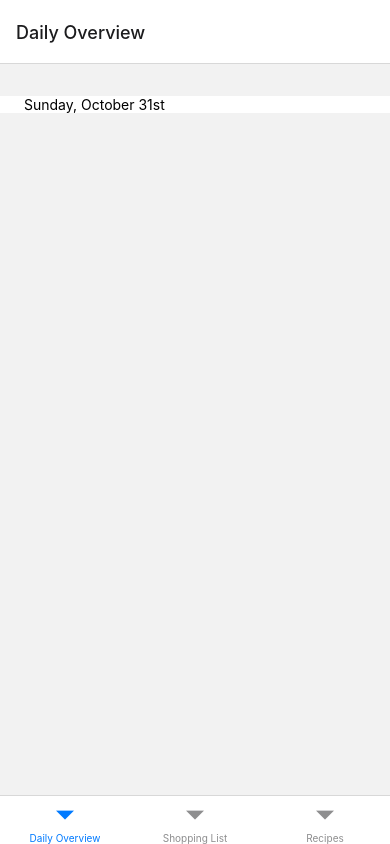
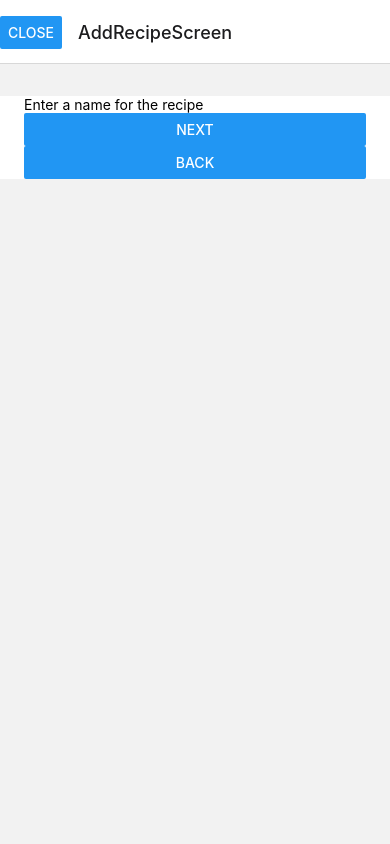
Before and after one commit to abrognara/TestReactApp, a React Native app: screen /AddRecipeScreen in a window 390 px wide. Built offline with nearby package versions, Linux system fonts and the light colour scheme.

Commit message:
replaced edit list screen with generic list view, create AddRecipeScreen with form for adding a recipe

```diff
--- a/App.js
+++ b/App.js
@@ -14,10 +14,9 @@ import Home from './components/Home';
 import ShoppingList from './components/ShoppingList';
 import { NavigationContainer } from '@react-navigation/native';
 import { createNativeStackNavigator } from '@react-navigation/native-stack';
-import { createBottomTabNavigator } from '@react-navigation/bottom-tabs';
 import type {Node} from 'react';
 import { useColorScheme } from 'react-native';
-import EditListScreen from './components/EditListScreen';
+import AddRecipeScreen from './components/AddRecipeScreen';
 import RecipeScreen from './components/RecipeScreen';
 
 const Stack = createNativeStackNavigator();
@@ -37,7 +36,7 @@ const App: () => Node = () => {
             />
             <Stack.Screen name="RecipeScreen" component={ RecipeScreen } />
             <Stack.Group screenOptions={{ presentation: 'modal' }}>
-              <Stack.Screen name="EditListScreen" component={ EditListScreen } />
+              <Stack.Screen name="AddRecipeScreen" component={ AddRecipeScreen } />
             </Stack.Group>
           </Stack.Navigator>
         </DatastoreContext.Provider>
--- /dev/null
+++ b/components/AddRecipeScreen.js
@@ -0,0 +1,78 @@
+import React, { useState, useEffect } from 'react';
+import RootView from './RootView';
+import {
+    Text,
+    TextInput,
+    View,
+    StyleSheet,
+    Button
+} from 'react-native';
+
+const AddRecipeScreen = ({ navigation }) => {
+    const [formStep, setFormStep] = useState(1);
+    const [recipeName, setRecpeName] = useState('');
+    const [ingredients, setIngredients] = useState('');
+    const [steps, setSteps] = useState('');
+
+    const handleSubmit = () => {
+        console.log(recipeName);
+        setRecpeName('');
+    };
+
+    useEffect(() => {
+        navigation.setOptions({
+            headerLeft: () => <Button title="Close" onPress={() => navigation.goBack()} />
+        }, [navigation]);
+    })
+
+    const renderFormStep = () => {
+        if (formStep < 2) return (
+            <TextInput
+                placeholder="Enter a name for the recipe"
+                value={recipeName}
+                onChangeText={text => setRecpeName(text)}
+            />
+        );
+        if (formStep == 2) return (
+            // Use some input that can add multiple items
+            <TextInput
+                placeholder="Enter ingredients"
+                value={ingredients}
+                onChangeText={text => setIngredients(text)}
+            />
+        );
+        if (formStep == 3) return (
+            // Use some input that can add multiple items
+            <TextInput
+                placeholder="Enter steps"
+                value={steps}
+                onChangeText={text => setSteps(text)}
+            />
+        );
+        if (formStep > 3) return (
+            <View>
+                <Text>Review New Recipe</Text>
+                <Text>Name: { recipeName }</Text>
+                <Text>Ingredients: { ingredients }</Text>
+                <Text>Steps: { steps }</Text>
+                <Button title="Submit Recipe" onPress={handleSubmit} />
+            </View>
+        );
+    };
+
+    return (
+        <RootView>
+            { renderFormStep() }
+            <Button
+                title="Next"
+                onPress={() => setFormStep(formStep + 1)}
+            />
+            <Button
+                title="Back"
+                onPress={() => setFormStep(formStep - 1)}
+            />
+        </RootView>
+    );
+};
+
+export default AddRecipeScreen;
--- a/components/EditListScreen.js
+++ /dev/null
@@ -1,42 +0,0 @@
-import React, { useState, useEffect } from 'react';
-import RootView from './RootView';
-import {
-    Text,
-    TextInput,
-    View,
-    StyleSheet,
-    Button
-} from 'react-native';
-
-const EditListScreen = ({ navigation }) => {
-    const [input, setInput] = useState('');
-
-    const handleSubmit = () => {
-        // TODO parent handles submit action so this component can be re-used
-        console.log(input);
-        setInput('');
-    };
-
-    useEffect(() => {
-        navigation.setOptions({
-            headerLeft: () => <Button title="Close" onPress={() => navigation.goBack()} />
-        });
-    })
-
-    return (
-        <RootView>
-            <TextInput
-                placeholder="Enter an item"
-                value={input}
-                onChangeText={text => setInput(text)}
-                onSubmitEditing={handleSubmit}
-            />
-            <Button
-                title="Add"
-                onPress={handleSubmit}
-            />
-        </RootView>
-    );
-};
-
-export default EditListScreen;
--- a/components/RecipesScreen.js
+++ b/components/RecipesScreen.js
@@ -28,7 +28,7 @@ const RecipesScreen = ({ navigation }) => {
         <DatastoreContext.Consumer>
             {datastore => (
                 <RootView>
-                    <GenericAddItemView usingAddItemScreen="EditListScreen" navigation={navigation}>
+                    <GenericAddItemView usingAddItemScreen="AddRecipeScreen" navigation={navigation}>
                         <VirtualizedList
                             data={recipeKeys}
                             getItem={getItem}
--- a/components/ShoppingList.js
+++ b/components/ShoppingList.js
@@ -14,7 +14,7 @@ const ShoppingList = ({ navigation }) => {
     useEffect(() => {
         navigation.setOptions({
             headerRight: () => (
-                <Button title="+" onPress={() => navigation.navigate('EditListScreen')} />
+                <Button title="+" onPress={() => navigation.navigate('AddRecipeScreen')} />
             )
         });
     }, [navigation]);
```
Also changed, not shown: components/GenericListView.js (added).
